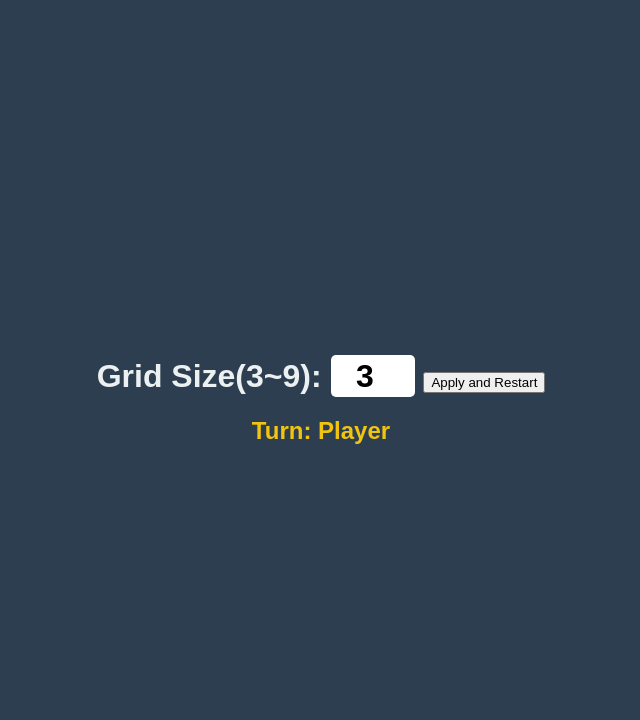
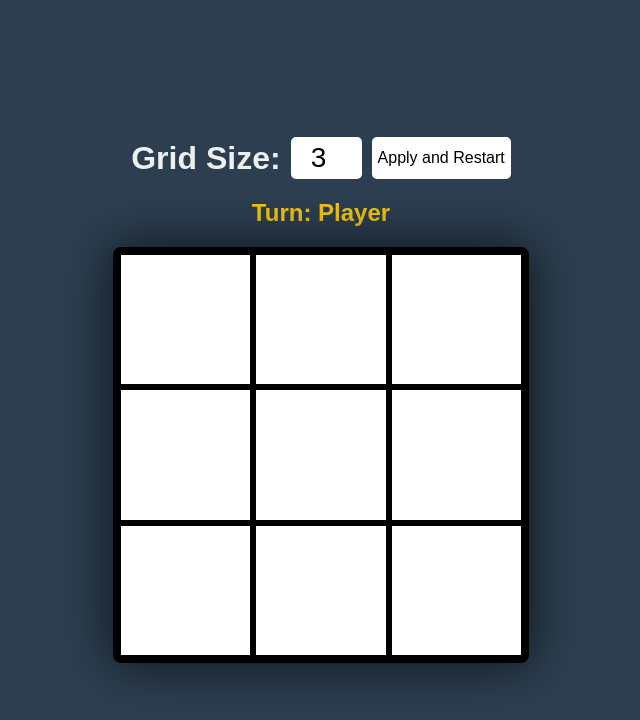
Before and after one commit to jjgit20/testGame, a plain HTML site: page tic-tac-toe/index.html in a window 1280 px wide. Shown: the whole page, without its empty margins (319-959 px from the left). Drawn offline with Linux system fonts and the light colour scheme.

Commit message:
add: added borad script

```diff
--- a/tic-tac-toe/index.html
+++ b/tic-tac-toe/index.html
@@ -7,7 +7,7 @@
     </head>
     <body>
         <div class="ui">
-            <label>Grid Size(3~9): </label>
+            <label>Grid Size: </label>
             <input type="number" id="gridSize" min="3" max="9" value="3">
             <button onclick="start()">Apply and Restart</button>
         </div>
@@ -16,5 +16,6 @@
             <span id="turn">Player</span>
         </div>
         <div class="board" id="board"></div>
+        <script src="script.js"></script>
     </body>
 </html>
--- a/tic-tac-toe/script.js
+++ b/tic-tac-toe/script.js
@@ -0,0 +1,28 @@
+const gridSize = document.getElementById("gridSize")
+const turn = document.getElementById("turn");
+const board = document.getElementById("board");
+
+let size = 3;
+
+function applySettings() {
+    let inputSize = parseInt(gridSize.value);
+    size = inputSize;
+
+    resetGame();
+}
+
+function resetGame() {
+    // 보드 UI 렌더링
+    board.style.gridTemplateColumns = `repeat(${size}, 1fr)`;
+    board.innerHTML = '';
+
+    for(let i = 0; i < size*size; ++i) {
+        const cell = document.createElement('div');
+        cell.classList.add('cell');
+        cell.setAttribute('data-index', i);
+
+        board.appendChild(cell);
+    }
+}
+
+applySettings();
--- a/tic-tac-toe/style.css
+++ b/tic-tac-toe/style.css
@@ -13,26 +13,64 @@ body {
     font-size: 32px;
     font-weight: bold;
     margin-bottom: 20px;
-    border-radius: 5px;
-    border: none;
-    text-align: center;
-    outline: none;
+    display: flex;
+    align-items: center;
+    gap: 10px; /* 요소들 사이의 간격 */
 }
 .ui input {
-    font-size: 32px; /* 텍스트 크기와 동일하게 */
-    font-weight: bold;
-    width: 80px;    /* 입력창 너비 (적절히 조절 가능) */
+    font-size: 28px; /* 텍스트 크기와 동일하게 */
     height: 40px;   /* 32px 폰트가 여유 있게 들어갈 높이 */
     border-radius: 5px;
     border: none;
     text-align: center;
     outline: none;
 }
+.ui button {
+    background-color: #ffffff;
+    font-size: 16px;
+    height: 42px;
+    border-radius: 5px;
+    border: none;
+    text-align: center;
+    outline: none;
+}
 .ui button:hover {
-    background-color: #2980b9;
+    background-color: #007bff;
 }
 .status {
     color: #f1c40f;
     font-size: 24px;
     font-weight: bold;
+    margin-bottom: 20px;
 }
+.board {
+    display: grid;
+    gap: 6px;
+    background-color: #000000;
+    padding: 8px;
+    border-radius: 8px;
+    width: 100%;
+    max-width: 400px;
+    box-shadow: 0 0 50px rgba(0,0,0,0.7);
+}
+.cell {
+    background-color: #fff;
+    aspect-ratio: 1 / 1;
+    display: flex;
+    align-items: center;
+    justify-content: center;
+    /* font-size: 2rem; */
+    font-weight: bold;
+    cursor: pointer;
+    transition: background-color 0.2s;
+}
+.cell:hover {
+    background-color: #e9ecef;
+}
+.cell.taken {
+    cursor: not-allowed;
+}
+.cell.win-highlight {
+    background-color: #ffd700;
+    color: #d32f2f;
+}
```
